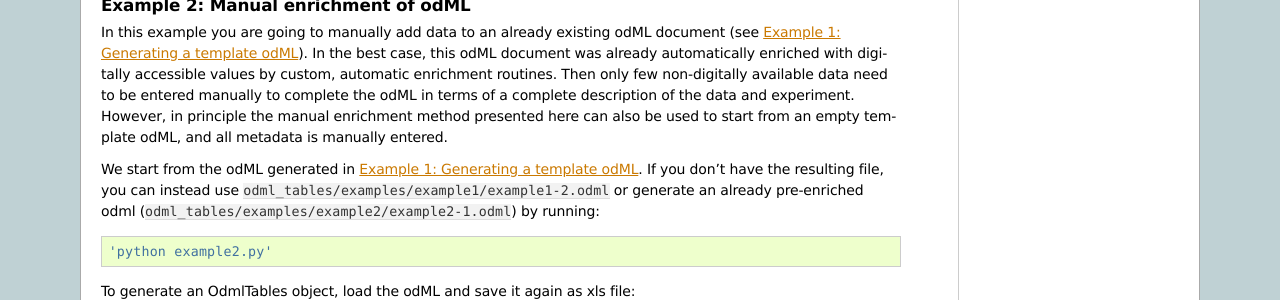
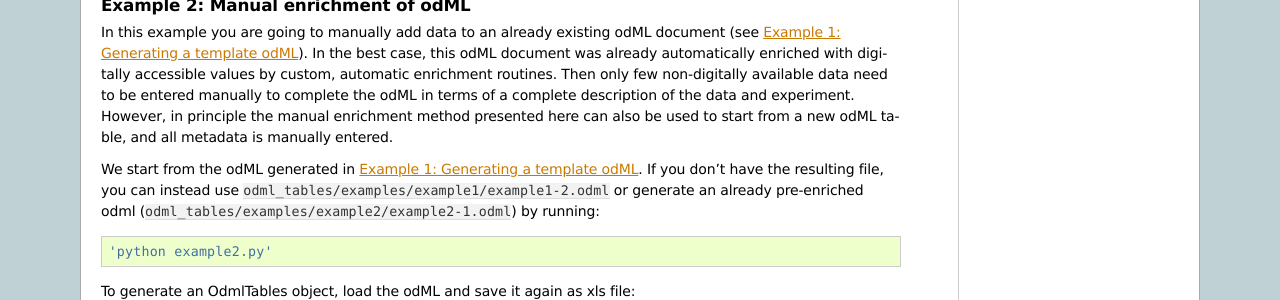
Before and after one commit to INM-6/python-odmltables, a Sphinx documentation site: the page built from doc/tutorial.rst, in a window 1280 px wide and 900 px high, scrolled down 6855 px. Shown: the part 215-515 px from the top of the window. Built offline with Sphinx 7.4.7, drawn with Linux system fonts in a browser that asks for light colours.

Commit message:
[1.0] Fix template generation naming in doc

```diff
--- a/doc/tutorial.rst
+++ b/doc/tutorial.rst
@@ -343,7 +343,7 @@ This new odML file can now be used for multiple repetitions of the experiment an
 Example 2: Manual enrichment of odML
 ------------------------------------
 
-In this example you are going to manually add data to an already existing odML document (see :ref:`example1`). In the best case, this odML document was already automatically enriched with digitally accessible values by custom, automatic enrichment routines. Then only few non-digitally available data need to be entered manually to complete the odML in terms of a complete description of the data and experiment. However, in principle the manual enrichment method presented here can also be used to start from an empty template odML, and all metadata is manually entered.
+In this example you are going to manually add data to an already existing odML document (see :ref:`example1`). In the best case, this odML document was already automatically enriched with digitally accessible values by custom, automatic enrichment routines. Then only few non-digitally available data need to be entered manually to complete the odML in terms of a complete description of the data and experiment. However, in principle the manual enrichment method presented here can also be used to start from a new odML table, and all metadata is manually entered.
 
 We start from the odML generated in :ref:`example1`. If you don't have the resulting file, you can instead use :file:`odml_tables/examples/example1/example1-2.odml` or generate an already pre-enriched odml (:file:`odml_tables/examples/example2/example2-1.odml`) by running::
 
```
